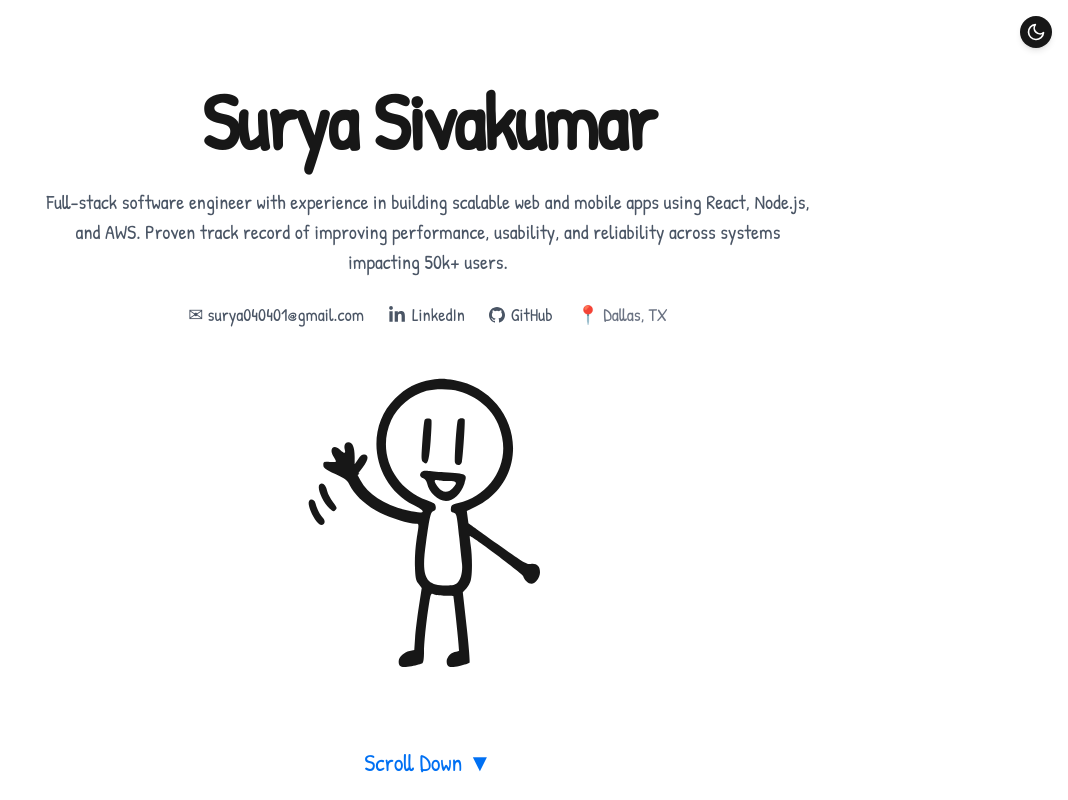
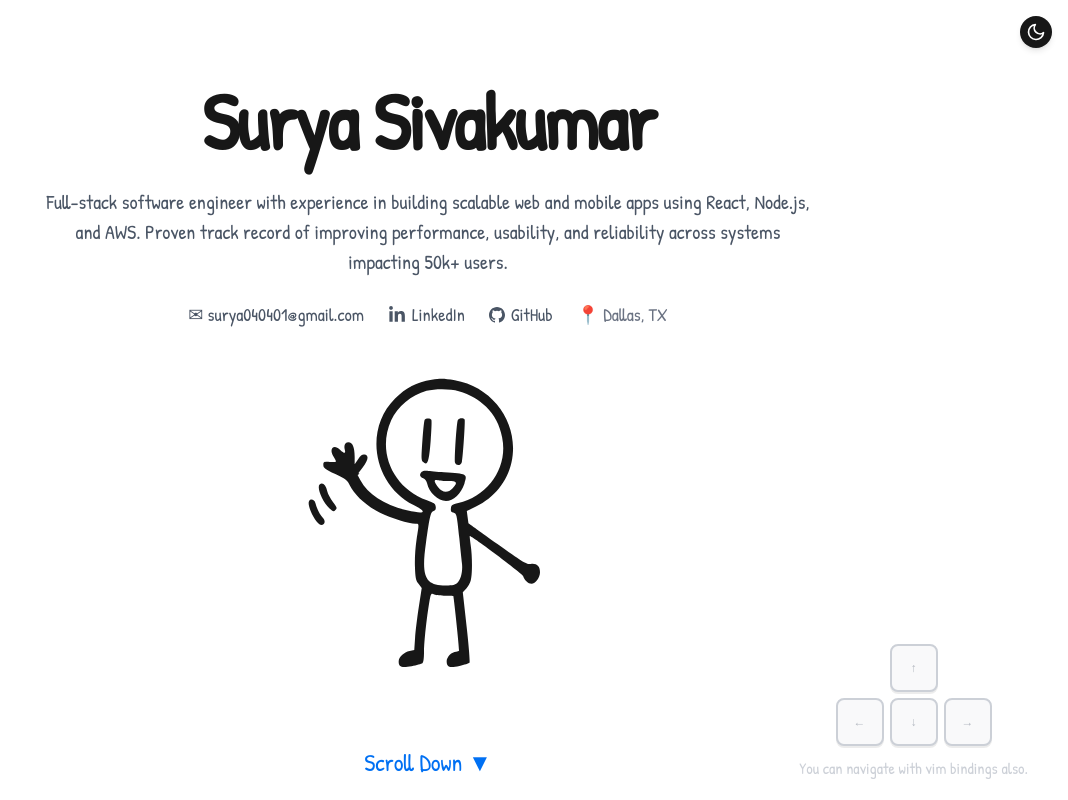
Before and after one commit to surya-441/surya-441.github.io, a Next.js app: page / in a window 1280 px wide. Shown: the whole page, without its empty margins (212-1280 px from the left). Built offline with nearby package versions, Linux system fonts and the light colour scheme.

Commit message:
feat: actually import the hint component

```diff
--- a/src/components/Intro.tsx
+++ b/src/components/Intro.tsx
@@ -6,6 +6,7 @@ import Stickman from './Stickman';
 import ScrollIndicator from './ScrollIndicator';
 import GitHubIcon from '@/icons/GitHubIcon';
 import { FaLinkedinIn } from 'react-icons/fa';
+import KeyboardHint from './KeyboardHint';
 
 const Intro = () => {
   const containerVariants: Variants = {
@@ -87,6 +88,7 @@ const Intro = () => {
         </motion.span>
       </motion.div>
       <Stickman />
+      <KeyboardHint />
       <ScrollIndicator direction="down" />
     </section>
   );
--- a/src/components/KeyboardHint.tsx
+++ b/src/components/KeyboardHint.tsx
@@ -15,7 +15,8 @@ const KeyboardHint = () => {
         <KeyCap>↓</KeyCap>
         <KeyCap>→</KeyCap>
       </div>
-      <span className="text-md text-gray-400 dark:text-gray-500 mt-1">Navigation Keys</span>
+      {/* <span className="text-md text-gray-400 dark:text-gray-500 mt-1">Navigation Keys</span> */}
+      <span className="text-md text-gray-400 dark:text-gray-500 mt-1">You can navigate with vim bindings also.</span>
     </div>
   );
 };
```
